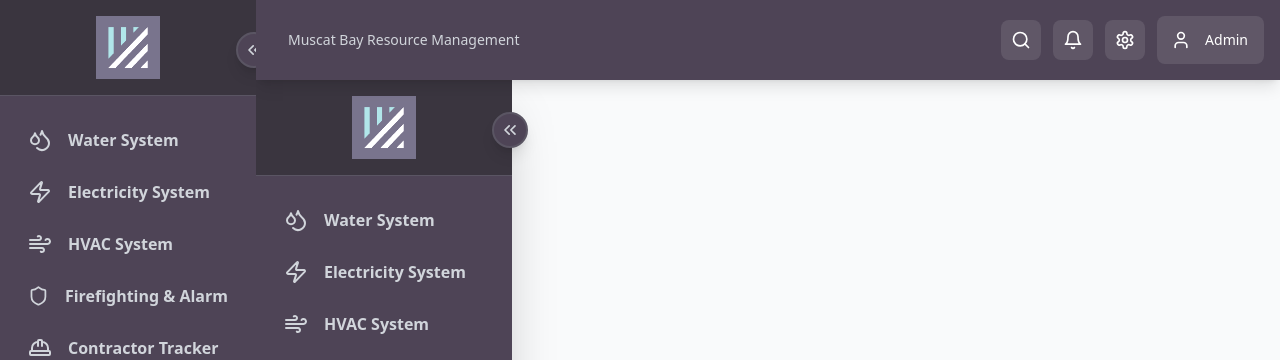
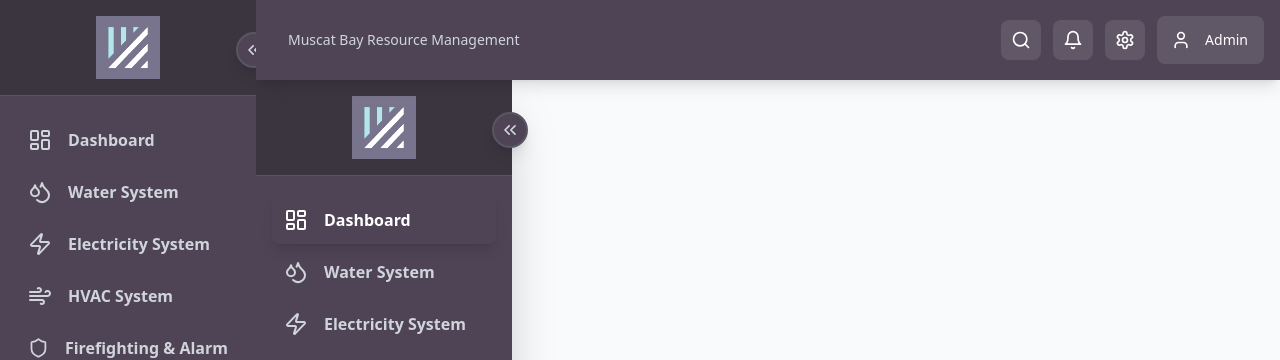
Before and after one commit to ARahim900/mbr, a React (Vite) app: page / in a window 1280 px wide. Shown: the top 360 px of the page. Built offline with nearby package versions, Linux system fonts and the light colour scheme.

Commit message:
Update Sidebar to match App.tsx module IDs and include Dashboard

```diff
--- a/components/Sidebar.tsx
+++ b/components/Sidebar.tsx
@@ -1,5 +1,6 @@
 import React from 'react';
 import {
+  LayoutDashboard,
   Droplets,
   Zap,
   HardHat,
@@ -13,8 +14,8 @@ import {
 interface SidebarProps {
   isOpen: boolean;
   setIsOpen: (isOpen: boolean) => void;
-  activeSection: string;
-  setActiveSection: (section: string) => void;
+  activeModule: string;
+  setActiveModule: (module: string) => void;
 }
 
 interface NavItemProps {
@@ -44,15 +45,16 @@ const NavItem: React.FC<NavItemProps> = ({ id, icon, label, active, isOpen, onCl
 );
 
 const navItems = [
-    { id: 'Water System', label: 'Water System', icon: <Droplets className="h-6 w-6" /> },
-    { id: 'Electricity System', label: 'Electricity System', icon: <Zap className="h-6 w-6" /> },
-    { id: 'HVAC System', label: 'HVAC System', icon: <Wind className="h-6 w-6" /> },
-    { id: 'Firefighting & Alarm', label: 'Firefighting & Alarm', icon: <Shield className="h-6 w-6" /> },
-    { id: 'Contractor Tracker', label: 'Contractor Tracker', icon: <HardHat className="h-6 w-6" /> },
-    { id: 'STP Plant', label: 'STP Plant', icon: <Recycle className="h-6 w-6" /> },
+    { id: 'dashboard', label: 'Dashboard', icon: <LayoutDashboard className="h-6 w-6" /> },
+    { id: 'water', label: 'Water System', icon: <Droplets className="h-6 w-6" /> },
+    { id: 'electricity', label: 'Electricity System', icon: <Zap className="h-6 w-6" /> },
+    { id: 'hvac', label: 'HVAC System', icon: <Wind className="h-6 w-6" /> },
+    { id: 'firefighting', label: 'Firefighting & Alarm', icon: <Shield className="h-6 w-6" /> },
+    { id: 'contractor', label: 'Contractor Tracker', icon: <HardHat className="h-6 w-6" /> },
+    { id: 'stp', label: 'STP Plant', icon: <Recycle className="h-6 w-6" /> },
 ];
 
-const Sidebar: React.FC<SidebarProps> = ({ isOpen, setIsOpen, activeSection, setActiveSection }) => {
+const Sidebar: React.FC<SidebarProps> = ({ isOpen, setIsOpen, activeModule, setActiveModule }) => {
   return (
     <>
       {/* Mobile overlay */}
@@ -111,9 +113,9 @@ const Sidebar: React.FC<SidebarProps> = ({ isOpen, setIsOpen, activeSection, set
                 icon={item.icon}
                 label={item.label}
                 isOpen={isOpen}
-                active={activeSection === item.id}
+                active={activeModule === item.id}
                 onClick={(id) => {
-                  setActiveSection(id);
+                  setActiveModule(id);
                   // Auto-close sidebar on mobile after selection
                   if (window.innerWidth < 1024) {
                     setIsOpen(false);
```
